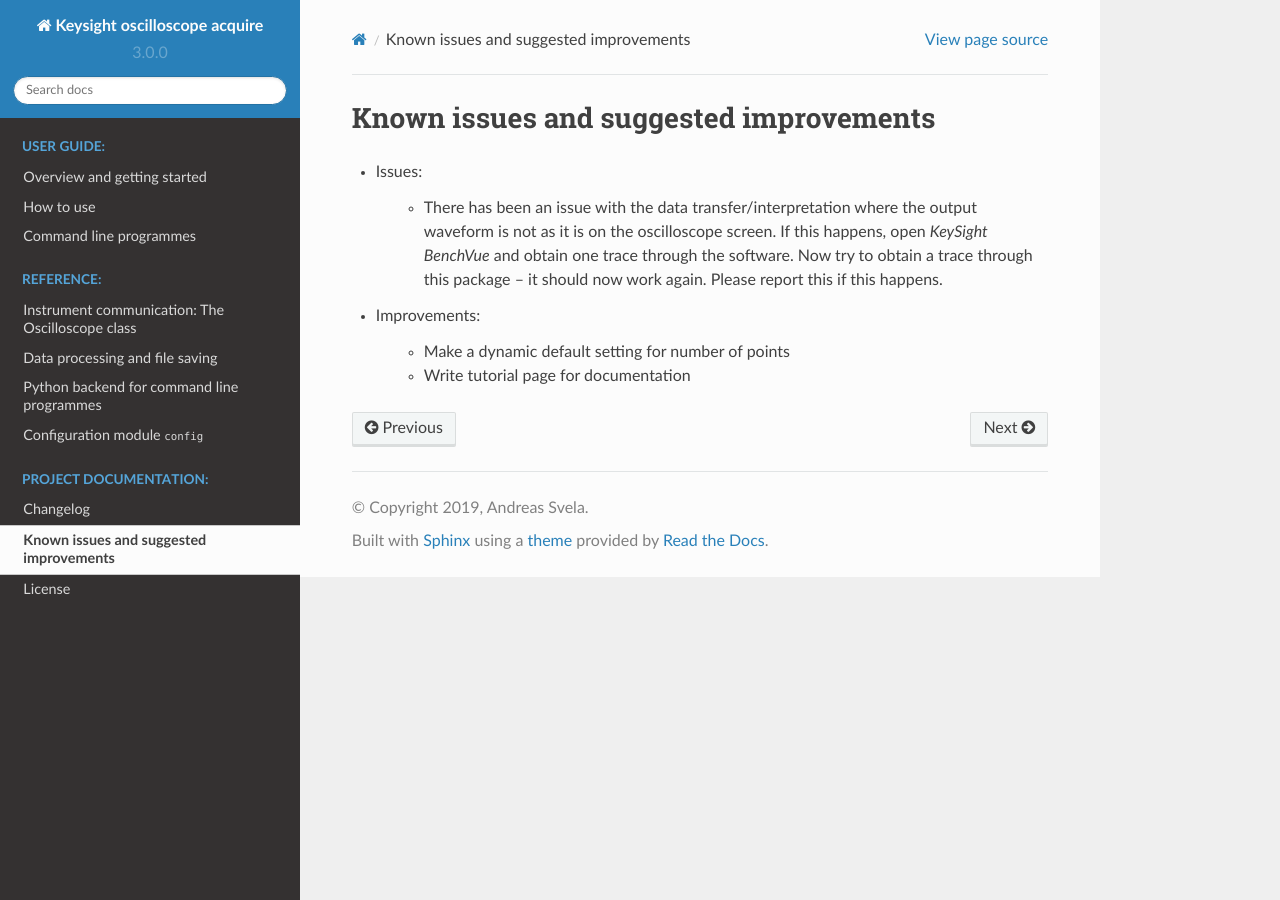
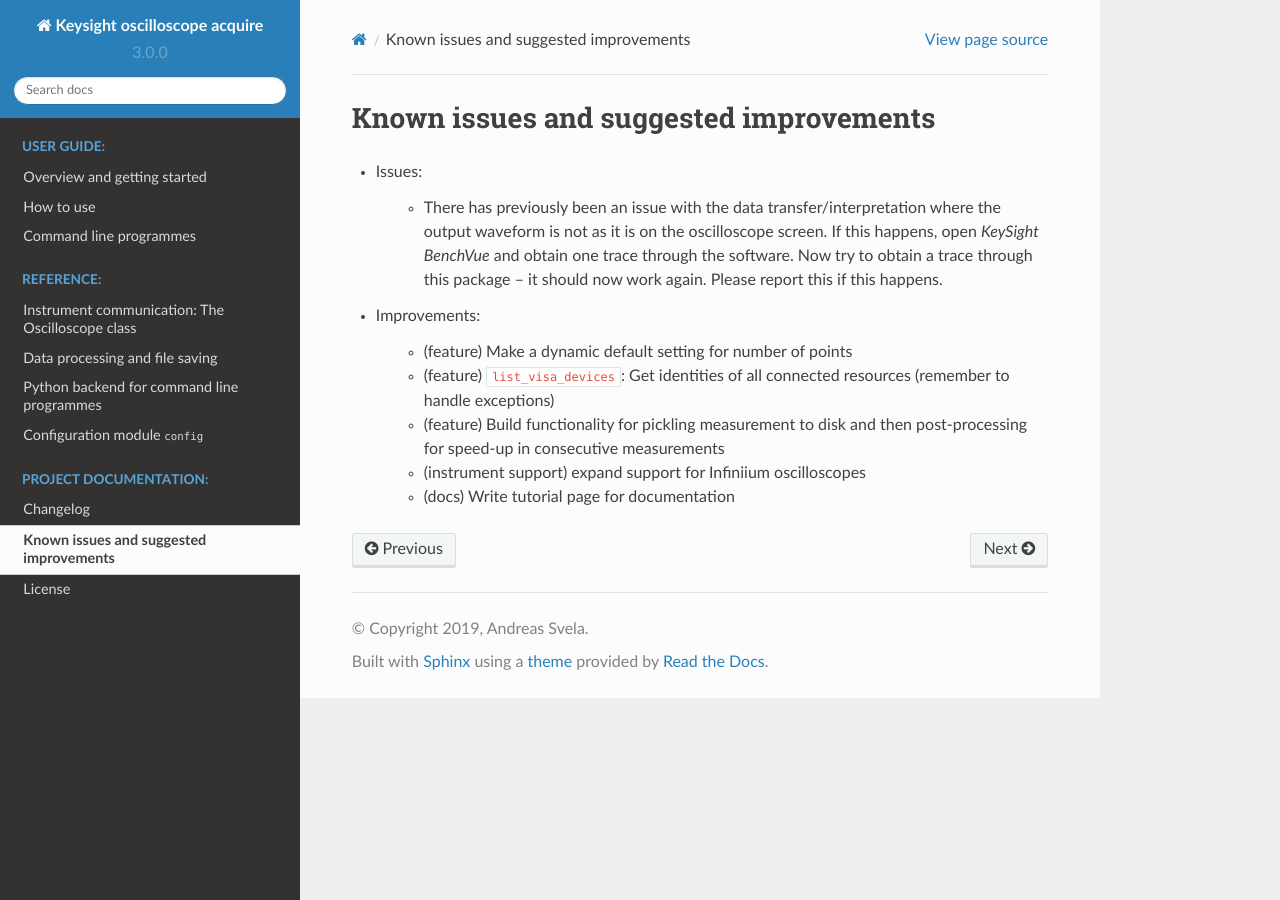
Before and after one commit to asvela/keyoscacquire, a Sphinx documentation site: the page built from docs/known-issues.rst, in a window 1280 px wide. Built offline with Sphinx 7.4.7 and the Read the Docs theme 2.0.0, drawn with Linux system fonts in a browser that asks for light colours.

```diff
--- a/docs/known-issues.rst
+++ b/docs/known-issues.rst
@@ -4,9 +4,12 @@
 
 * Issues:
 
-    - There has been an issue with the data transfer/interpretation where the output waveform is not as it is on the oscilloscope screen. If this happens, open *KeySight BenchVue* and obtain one trace through the software. Now try to obtain a trace through this package -- it should now work again. Please report this if this happens.
+    - There has previously been an issue with the data transfer/interpretation where the output waveform is not as it is on the oscilloscope screen. If this happens, open *KeySight BenchVue* and obtain one trace through the software. Now try to obtain a trace through this package -- it should now work again. Please report this if this happens.
 
 * Improvements:
 
-    - Make a dynamic default setting for number of points
-    - Write tutorial page for documentation
+    - (feature) Make a dynamic default setting for number of points
+    - (feature) ``list_visa_devices``: Get identities of all connected resources (remember to handle exceptions)
+    - (feature) Build functionality for pickling measurement to disk and then post-processing for speed-up in consecutive measurements
+    - (instrument support) expand support for Infiniium oscilloscopes
+    - (docs) Write tutorial page for documentation
```
Also changed, not shown: docs/contents/osc-class.rst (+32 -0 lines), 1 other file.
